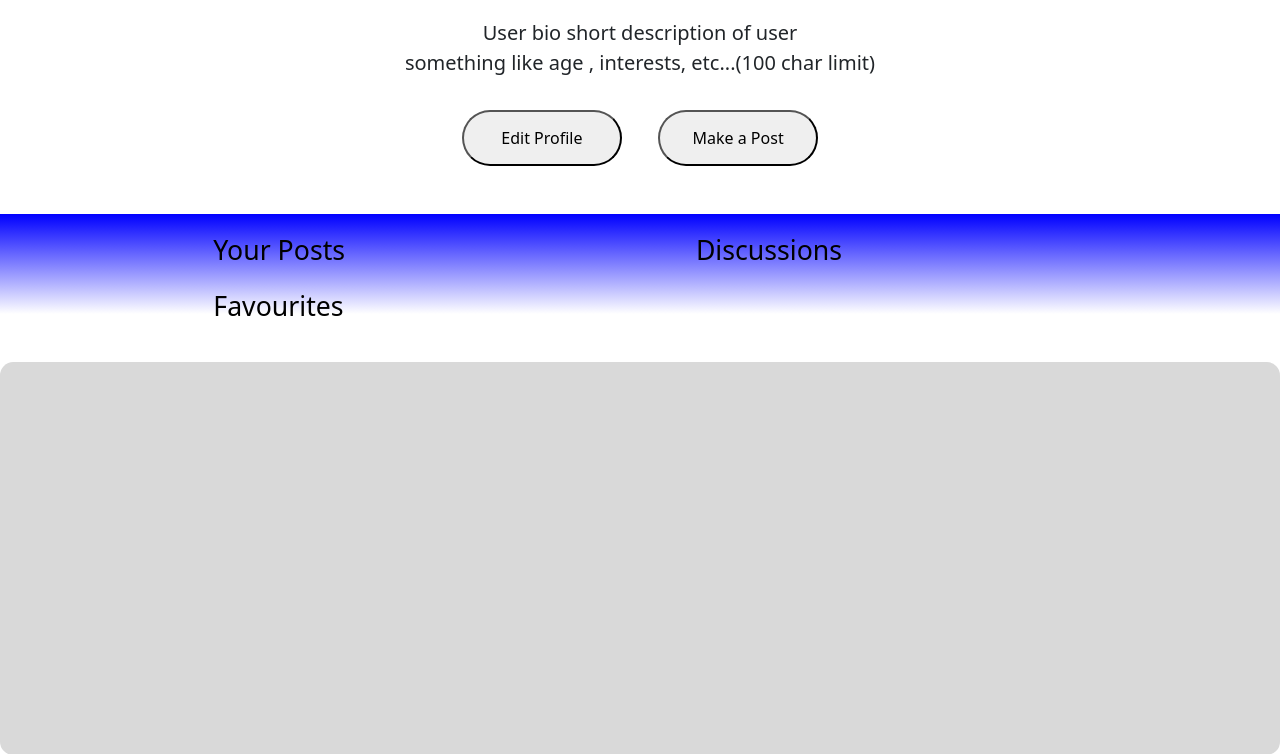
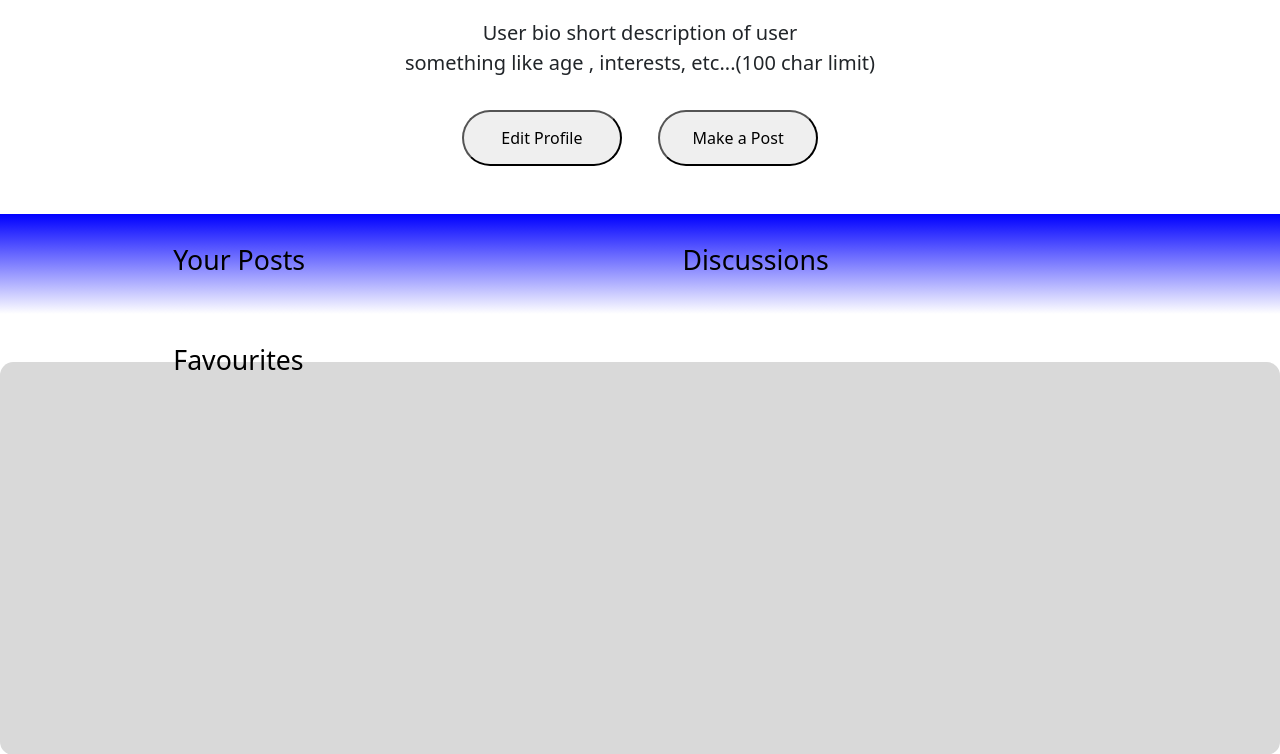
Before and after one commit to dabby04/Ziki, a PHP site: page /profile.html in a window 1280 px wide. Shown: the part 534-1288 px from the top of the page. Run offline with PHP 8.4, Linux system fonts and the light colour scheme; some web fonts are replaced.

Commit message:
profile tab tool dynamic features added

```diff
--- a/css/profile.css
+++ b/css/profile.css
@@ -11,7 +11,7 @@ a {
 }
 
 body a:hover {
-  color: white;
+  color:#4F46E5;
 }
 
 button:hover {
@@ -74,26 +74,34 @@ header {
     width: 100%;
     background: linear-gradient(to bottom,  blue, white);
     height: 100px;
-    padding: 1em 0em 0.5em 0em;
 
 }
 
 .text-option {
     display: inline-block;
     font-size: 20pt;
-    margin-left: 3em;
+    height: inherit;
     text-align: center;
-    padding: 0em 5em 0em 5em;
+    padding: 1em 6.5em 1em 6.5em;
+    margin-right: 1em;
+    width: max-content;
     cursor: pointer;
     color: black;
 
+
 }
+
+
 
 .text-option a {
   text-decoration: none;
   cursor: pointer;
   color: black;
 
+}
+
+#last{
+  margin-right: 0%;
 }
 
 
--- a/profile.html
+++ b/profile.html
@@ -7,6 +7,8 @@
     <link rel="stylesheet" href="css/pageheader.css" />
     <link rel="stylesheet" href="css/profile.css" />
     <link href="https://cdn.jsdelivr.net/npm/bootstrap@5.3.2/dist/css/bootstrap.min.css" rel="stylesheet" integrity="sha384-T3c6CoIi6uLrA9TneNEoa7RxnatzjcDSCmG1MXxSR1GAsXEV/Dwwykc2MPK8M2HN" crossorigin="anonymous">
+    <script src="https://code.jquery.com/jquery-3.7.1.js" integrity="sha256-eKhayi8LEQwp4NKxN+CfCh+3qOVUtJn3QNZ0TciWLP4=" crossorigin="anonymous"></script>
+
     <script src="script/profile.js"></script>
 </head>
 <header class="header">
@@ -40,11 +42,11 @@
             </section>
 
 
-            <section id="tab-tool">
-                <p class="text-option"id="underlined" onclick="toggle()"><a href=""> Your Posts</a> </p>
-                <p class="text-option" onclick="toggle()"><a href=""> Discussions</a></p>
-                <p class="text-option" onclick="toggle()"><a href=""> Favourites </a></p>
-            </section>
+            <nav id="tab-tool">
+                <div class="text-option" onclick="toggle()"><a href=""> Your Posts</a></div>
+                <div class="text-option" onclick="toggle()"><a href=""> Discussions</a></div>
+                <div class="text-option" id="last" onclick="toggle()"><a href=""> Favourites </a></div>
+            </nav>
 
 
             <div class="post">
--- a/script/profile.js
+++ b/script/profile.js
@@ -18,7 +18,20 @@ function makeAPost (){
  }
 
  function toggle(){
-    console.log("hello");
 
-    $('.rectangle').css('background-image', 'url(images/Tech.jpg)');
  }
+
+ $(document).ready( function(){
+
+ $('.text-option').on({
+    mouseenter: function(){
+        $(this).css('background-color', 'white');
+
+    },
+    mouseleave: function(){
+        $(this).css('background-color', 'transparent');
+    }
+ });
+
+
+});
```
